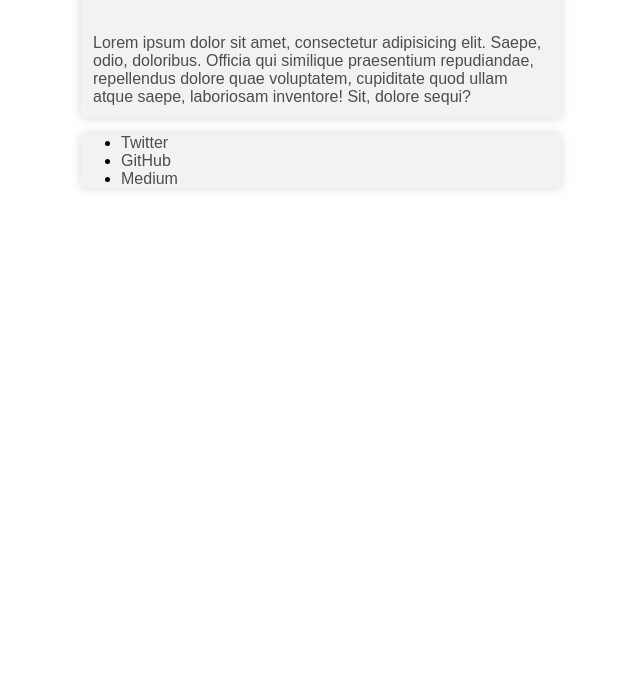
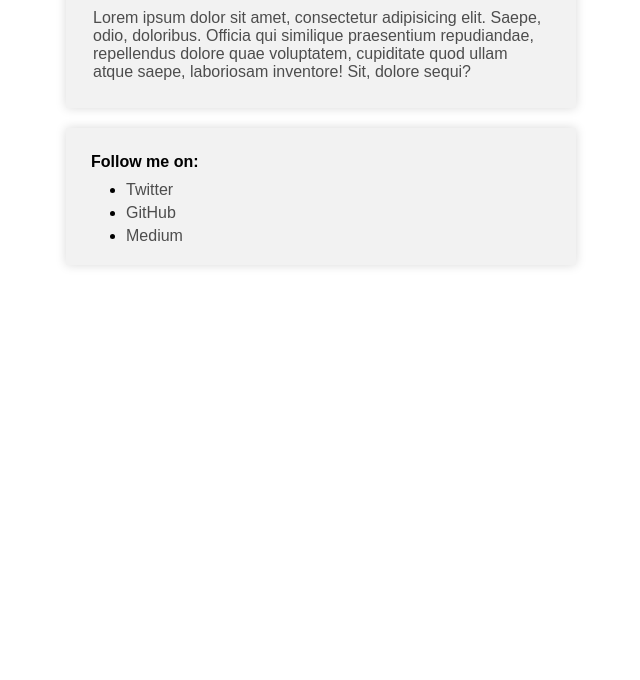
Before and after one commit to Rafaelsalass/rafaelsalass.github.io, a plain HTML site: page index.html in a window 1280 px wide. Shown: the part 120-800 px from the top of the page, without its empty margins (319-959 px from the left). Drawn offline with Linux system fonts and the light colour scheme.

Commit message:
adding text

```diff
--- a/index.html
+++ b/index.html
@@ -7,6 +7,7 @@
 </head>
 <body>
     <link rel="stylesheet" href="style.css">
+    <div id="maincontainer">
         <div class="card" id="description">
             <p id="name">
                 Rafael Salas
@@ -17,6 +18,7 @@
             </p>
         </div>
         <div class="card" id="social_icons">
+            <h4>Follow me on:</h4>
             <ul>
                 <li>
                     <a href="https://twitter.com/RafaelSalass">Twitter</a>
@@ -29,5 +31,6 @@
                 </li>
             </ul>
         </div>
+    </div>
 </body>
 </html>
--- a/style.css
+++ b/style.css
@@ -3,6 +3,18 @@
     font-family: sans-serif;
     text-align: center;
     margin-bottom: 0px;
+}
+
+*{
+    margin: 0;
+}
+
+h4{
+    margin: 10px;
+}
+
+li{
+    margin: 5px;
 }
 
 p{
@@ -12,12 +24,18 @@ p{
 }
 
 .card{
+    padding: 15px;
     margin-top: auto;
     margin-left: auto;
     margin-right: auto;
     min-width: 8em;
     max-width: 30em;
     box-shadow: 0 0 10px #d9d9d9;
+}
+
+#maincontainer{
+    position: relative;
+    top: 50px;
 }
 
 body{
@@ -27,11 +45,12 @@ body{
 
 #social_icons{
     background-color: #f2f2f2;
+    position: relative;
+    top: 20px;
 }
 
 #description{
     background-color: #f2f2f2;
-    margin-top: 45px;
 }
 
 a{
```
Lines whose indentation alone changed are shown as unchanged.
